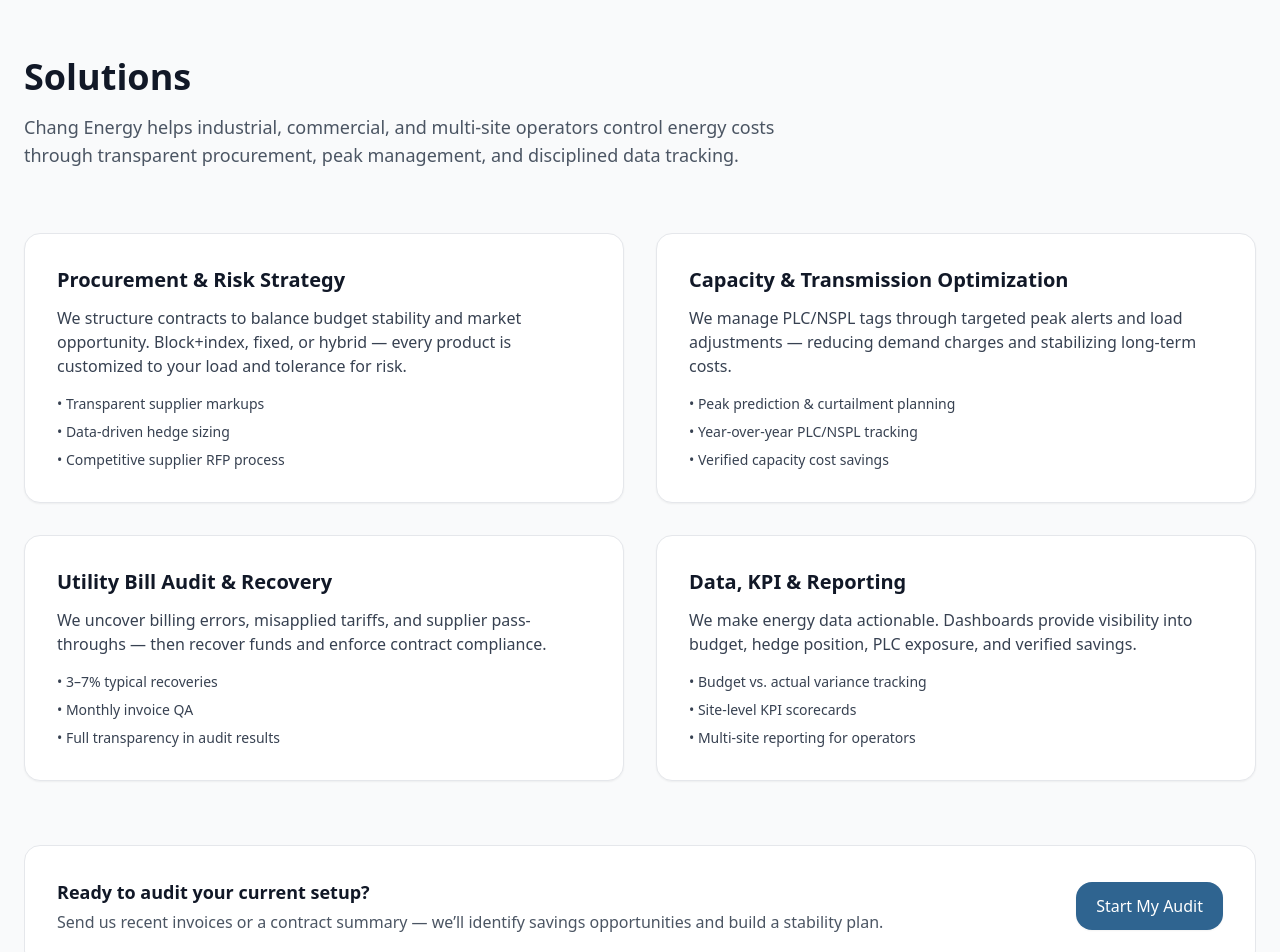
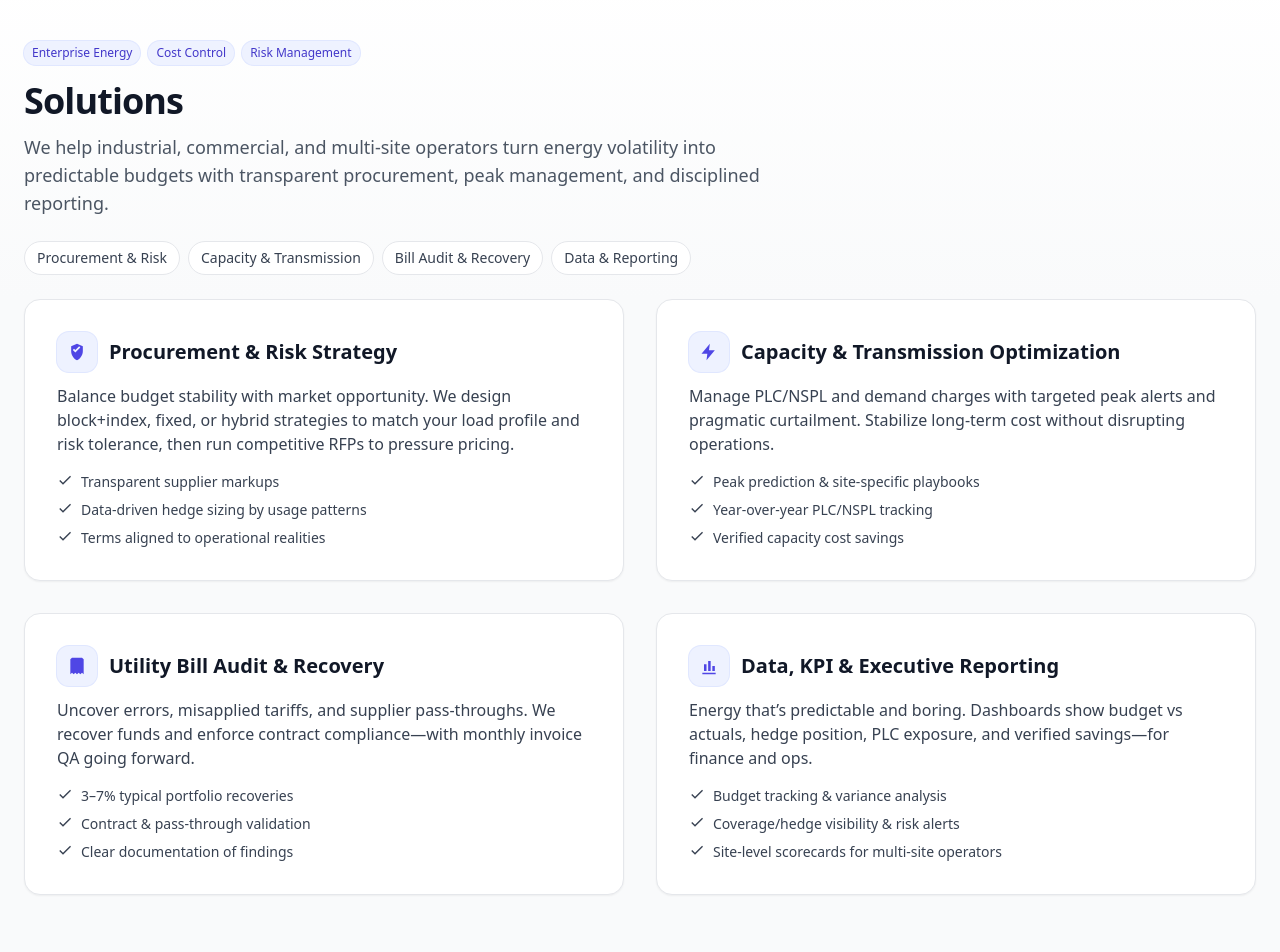
Before and after one commit to Alychang894/chang-energy-site, a Next.js app: page /solutions in a window 1280 px wide. Shown: the part 100-1052 px from the top of the page. Built offline with nearby package versions, Linux system fonts and the light colour scheme.

Commit message:
Update page.tsx

```diff
--- a/app/solutions/page.tsx
+++ b/app/solutions/page.tsx
@@ -5,105 +5,280 @@
 export const metadata: Metadata = {
   title: "Solutions | Chang Energy",
   description:
-    "Chang Energy provides transparent procurement, capacity and transmission management, bill audits, and reporting solutions built for real operational needs.",
+    "Energy procurement, capacity & transmission optimization, utility bill audit & recovery, and executive reporting—built for industrial and multi-site operations.",
 };
+
+/** --- Minimal inline icons so we don't add new deps --- */
+function IconWrap({ children }: { children: React.ReactNode }) {
+  return (
+    <div className="h-10 w-10 rounded-xl bg-indigo-50 text-indigo-600 flex items-center justify-center ring-1 ring-indigo-100">
+      {children}
+    </div>
+  );
+}
+function ShieldCheck() {
+  return (
+    <svg viewBox="0 0 24 24" className="h-5 w-5" fill="currentColor">
+      <path d="M12 2l7 3v6c0 5-3.4 9.3-7 11-3.6-1.7-7-6-7-11V5l7-3zM7 9.5l3 3 6-6-1.4-1.4L10 9.7 8.4 8.1 7 9.5z" />
+    </svg>
+  );
+}
+function Zap() {
+  return (
+    <svg viewBox="0 0 24 24" className="h-5 w-5" fill="currentColor">
+      <path d="M13 2L3 14h7l-1 8 10-12h-7l1-8z" />
+    </svg>
+  );
+}
+function Receipt() {
+  return (
+    <svg viewBox="0 0 24 24" className="h-5 w-5" fill="currentColor">
+      <path d="M6 2h12l2 2v18l-2-2-2 2-2-2-2 2-2-2-2 2-2-2-2 2V4l2-2zM8 7h8v2H8V7zm0 4h8v2H8v-2zm0 4h5v2H8v-2z" />
+    </svg>
+  );
+}
+function Chart() {
+  return (
+    <svg viewBox="0 0 24 24" className="h-5 w-5" fill="currentColor">
+      <path d="M4 20h16v2H4zM6 10h3v8H6zM11 6h3v12h-3zM16 12h3v6h-3z" />
+    </svg>
+  );
+}
+function Check() {
+  return (
+    <svg viewBox="0 0 24 24" className="h-4 w-4" fill="currentColor">
+      <path d="M9 16.2L4.8 12l-1.4 1.4L9 19 21 7l-1.4-1.4z" />
+    </svg>
+  );
+}
 
 export default function SolutionsPage() {
   return (
     <main className="bg-gray-50 min-h-screen">
-      <div className="mx-auto max-w-7xl px-6 py-20">
-        <FadeIn>
-          <h1 className="text-4xl font-bold mb-4 text-gray-900">Solutions</h1>
-          <p className="text-lg text-gray-600 max-w-3xl">
-            Chang Energy helps industrial, commercial, and multi-site operators control energy
-            costs through transparent procurement, peak management, and disciplined data tracking.
-          </p>
-        </FadeIn>
+      {/* Header / intro */}
+      <div className="relative isolate">
+        <div className="pointer-events-none absolute inset-0 bg-gradient-to-b from-white to-gray-50" />
+        <div className="relative mx-auto max-w-7xl px-6 pt-16 pb-6">
+          <FadeIn>
+            <div className="flex items-center gap-2 text-xs font-medium text-indigo-700">
+              <span className="rounded-full bg-indigo-50 px-2 py-1 ring-1 ring-indigo-100">
+                Enterprise Energy
+              </span>
+              <span className="rounded-full bg-indigo-50 px-2 py-1 ring-1 ring-indigo-100">
+                Cost Control
+              </span>
+              <span className="rounded-full bg-indigo-50 px-2 py-1 ring-1 ring-indigo-100">
+                Risk Management
+              </span>
+            </div>
 
-        {/* Solutions grid */}
-        <div className="grid md:grid-cols-2 gap-8 mt-16">
+            <h1 className="mt-4 text-4xl font-bold tracking-tight text-gray-900">
+              Solutions
+            </h1>
+            <p className="mt-3 max-w-3xl text-lg leading-7 text-gray-600">
+              We help industrial, commercial, and multi-site operators turn energy volatility
+              into predictable budgets with transparent procurement, peak management, and
+              disciplined reporting.
+            </p>
+          </FadeIn>
+
+          {/* Quick nav pills */}
+          <FadeIn delay={100}>
+            <nav
+              className="mt-6 flex flex-wrap gap-2 text-sm"
+              aria-label="Solutions quick navigation"
+            >
+              {[
+                { href: "#procurement", label: "Procurement & Risk" },
+                { href: "#capacity", label: "Capacity & Transmission" },
+                { href: "#audit", label: "Bill Audit & Recovery" },
+                { href: "#reporting", label: "Data & Reporting" },
+              ].map((x) => (
+                <a
+                  key={x.href}
+                  href={x.href}
+                  className="rounded-full border bg-white px-3 py-1.5 text-gray-700 hover:bg-indigo-50 hover:text-indigo-700 transition-colors"
+                >
+                  {x.label}
+                </a>
+              ))}
+            </nav>
+          </FadeIn>
+        </div>
+      </div>
+
+      {/* Content */}
+      <div className="mx-auto max-w-7xl px-6 pb-20">
+        {/* Grid of solutions */}
+        <div className="grid gap-8 md:grid-cols-2">
           {/* Procurement & Risk */}
-          <FadeIn delay={0}>
-            <div id="procurement" className="bg-white rounded-2xl p-8 shadow-sm border">
-              <h3 className="text-xl font-semibold text-gray-900">Procurement & Risk Strategy</h3>
+          <FadeIn>
+            <section
+              id="procurement"
+              className="group rounded-2xl border bg-white p-8 shadow-sm transition hover:shadow-md"
+            >
+              <div className="flex items-center gap-3">
+                <IconWrap>
+                  <ShieldCheck />
+                </IconWrap>
+                <h2 className="text-xl font-semibold text-gray-900">
+                  Procurement & Risk Strategy
+                </h2>
+              </div>
               <p className="mt-3 text-gray-700">
-                We structure contracts to balance budget stability and market opportunity.
-                Block+index, fixed, or hybrid — every product is customized to your load and
-                tolerance for risk.
+                Balance budget stability with market opportunity. We design block+index,
+                fixed, or hybrid strategies to match your load profile and risk tolerance,
+                then run competitive RFPs to pressure pricing.
               </p>
-              <ul className="mt-4 text-sm text-gray-700 space-y-2">
-                <li>• Transparent supplier markups</li>
-                <li>• Data-driven hedge sizing</li>
-                <li>• Competitive supplier RFP process</li>
+              <ul className="mt-4 space-y-2 text-sm text-gray-700">
+                <li className="flex items-start gap-2">
+                  <Check /> <span>Transparent supplier markups</span>
+                </li>
+                <li className="flex items-start gap-2">
+                  <Check /> <span>Data-driven hedge sizing by usage patterns</span>
+                </li>
+                <li className="flex items-start gap-2">
+                  <Check /> <span>Terms aligned to operational realities</span>
+                </li>
               </ul>
-            </div>
+            </section>
           </FadeIn>
 
           {/* Capacity & Transmission */}
           <FadeIn delay={100}>
-            <div id="capacity" className="bg-white rounded-2xl p-8 shadow-sm border">
-              <h3 className="text-xl font-semibold text-gray-900">Capacity & Transmission Optimization</h3>
+            <section
+              id="capacity"
+              className="group rounded-2xl border bg-white p-8 shadow-sm transition hover:shadow-md"
+            >
+              <div className="flex items-center gap-3">
+                <IconWrap>
+                  <Zap />
+                </IconWrap>
+                <h2 className="text-xl font-semibold text-gray-900">
+                  Capacity & Transmission Optimization
+                </h2>
+              </div>
               <p className="mt-3 text-gray-700">
-                We manage PLC/NSPL tags through targeted peak alerts and load adjustments — reducing
-                demand charges and stabilizing long-term costs.
+                Manage PLC/NSPL and demand charges with targeted peak alerts and
+                pragmatic curtailment. Stabilize long-term cost without disrupting
+                operations.
               </p>
-              <ul className="mt-4 text-sm text-gray-700 space-y-2">
-                <li>• Peak prediction & curtailment planning</li>
-                <li>• Year-over-year PLC/NSPL tracking</li>
-                <li>• Verified capacity cost savings</li>
+              <ul className="mt-4 space-y-2 text-sm text-gray-700">
+                <li className="flex items-start gap-2">
+                  <Check /> <span>Peak prediction & site-specific playbooks</span>
+                </li>
+                <li className="flex items-start gap-2">
+                  <Check /> <span>Year-over-year PLC/NSPL tracking</span>
+                </li>
+                <li className="flex items-start gap-2">
+                  <Check /> <span>Verified capacity cost savings</span>
+                </li>
               </ul>
-            </div>
+            </section>
           </FadeIn>
 
           {/* Bill Audit & Recovery */}
-          <FadeIn delay={200}>
-            <div id="audit" className="bg-white rounded-2xl p-8 shadow-sm border">
-              <h3 className="text-xl font-semibold text-gray-900">Utility Bill Audit & Recovery</h3>
+          <FadeIn delay={150}>
+            <section
+              id="audit"
+              className="group rounded-2xl border bg-white p-8 shadow-sm transition hover:shadow-md"
+            >
+              <div className="flex items-center gap-3">
+                <IconWrap>
+                  <Receipt />
+                </IconWrap>
+                <h2 className="text-xl font-semibold text-gray-900">
+                  Utility Bill Audit & Recovery
+                </h2>
+              </div>
               <p className="mt-3 text-gray-700">
-                We uncover billing errors, misapplied tariffs, and supplier pass-throughs — then
-                recover funds and enforce contract compliance.
+                Uncover errors, misapplied tariffs, and supplier pass-throughs. We recover
+                funds and enforce contract compliance—with monthly invoice QA going forward.
               </p>
-              <ul className="mt-4 text-sm text-gray-700 space-y-2">
-                <li>• 3–7% typical recoveries</li>
-                <li>• Monthly invoice QA</li>
-                <li>• Full transparency in audit results</li>
+              <ul className="mt-4 space-y-2 text-sm text-gray-700">
+                <li className="flex items-start gap-2">
+                  <Check /> <span>3–7% typical portfolio recoveries</span>
+                </li>
+                <li className="flex items-start gap-2">
+                  <Check /> <span>Contract & pass-through validation</span>
+                </li>
+                <li className="flex items-start gap-2">
+                  <Check /> <span>Clear documentation of findings</span>
+                </li>
               </ul>
-            </div>
+            </section>
           </FadeIn>
 
           {/* Data & Reporting */}
-          <FadeIn delay={300}>
-            <div id="reporting" className="bg-white rounded-2xl p-8 shadow-sm border">
-              <h3 className="text-xl font-semibold text-gray-900">Data, KPI & Reporting</h3>
+          <FadeIn delay={200}>
+            <section
+              id="reporting"
+              className="group rounded-2xl border bg-white p-8 shadow-sm transition hover:shadow-md"
+            >
+              <div className="flex items-center gap-3">
+                <IconWrap>
+                  <Chart />
+                </IconWrap>
+                <h2 className="text-xl font-semibold text-gray-900">
+                  Data, KPI & Executive Reporting
+                </h2>
+              </div>
               <p className="mt-3 text-gray-700">
-                We make energy data actionable. Dashboards provide visibility into budget, hedge
-                position, PLC exposure, and verified savings.
+                Energy that’s predictable and boring. Dashboards show budget vs actuals,
+                hedge position, PLC exposure, and verified savings—for finance and ops.
               </p>
-              <ul className="mt-4 text-sm text-gray-700 space-y-2">
-                <li>• Budget vs. actual variance tracking</li>
-                <li>• Site-level KPI scorecards</li>
-                <li>• Multi-site reporting for operators</li>
+              <ul className="mt-4 space-y-2 text-sm text-gray-700">
+                <li className="flex items-start gap-2">
+                  <Check /> <span>Budget tracking & variance analysis</span>
+                </li>
+                <li className="flex items-start gap-2">
+                  <Check /> <span>Coverage/hedge visibility & risk alerts</span>
+                </li>
+                <li className="flex items-start gap-2">
+                  <Check /> <span>Site-level scorecards for multi-site operators</span>
+                </li>
               </ul>
-            </div>
+            </section>
           </FadeIn>
         </div>
 
+        {/* Why Chang band */}
+        <FadeIn delay={250}>
+          <section className="mt-16 rounded-2xl bg-gradient-to-br from-white to-indigo-50 border p-8">
+            <h3 className="text-lg font-semibold text-gray-900">
+              Why enterprises choose Chang
+            </h3>
+            <div className="mt-4 grid gap-4 md:grid-cols-3 text-sm text-gray-700">
+              <div className="flex items-start gap-2">
+                <Check />
+                <span>Market intel + supplier access (not just a price quote)</span>
+              </div>
+              <div className="flex items-start gap-2">
+                <Check />
+                <span>Risk controls: block+index, budget caps, KPI reporting</span>
+              </div>
+              <div className="flex items-start gap-2">
+                <Check />
+                <span>Utility audits with real recoveries and contract enforcement</span>
+              </div>
+            </div>
+          </section>
+        </FadeIn>
+
         {/* CTA */}
-        <FadeIn delay={400}>
-          <div className="mt-16 rounded-2xl bg-white border p-8 flex flex-col md:flex-row items-start md:items-center justify-between gap-4">
+        <FadeIn delay={300}>
+          <section className="mt-12 rounded-2xl border bg-white p-8 flex flex-col md:flex-row items-start md:items-center justify-between gap-4">
             <div>
               <h4 className="text-lg font-semibold text-gray-900">
-                Ready to audit your current setup?
+                Ready to benchmark your current setup?
               </h4>
-              <p className="text-gray-600 mt-1">
-                Send us recent invoices or a contract summary — we’ll identify savings opportunities
-                and build a stability plan.
+              <p className="mt-1 text-gray-600">
+                Send 1–2 recent invoices and your contract summary. We’ll surface savings
+                opportunities and map a stability plan—fast.
               </p>
             </div>
-            <a href="/contact" className="btn btn-primary">
-              Start My Audit
-            </a>
-          </div>
+            <a href="/contact" className="btn btn-primary">Start My Audit</a>
+          </section>
         </FadeIn>
       </div>
     </main>
```
